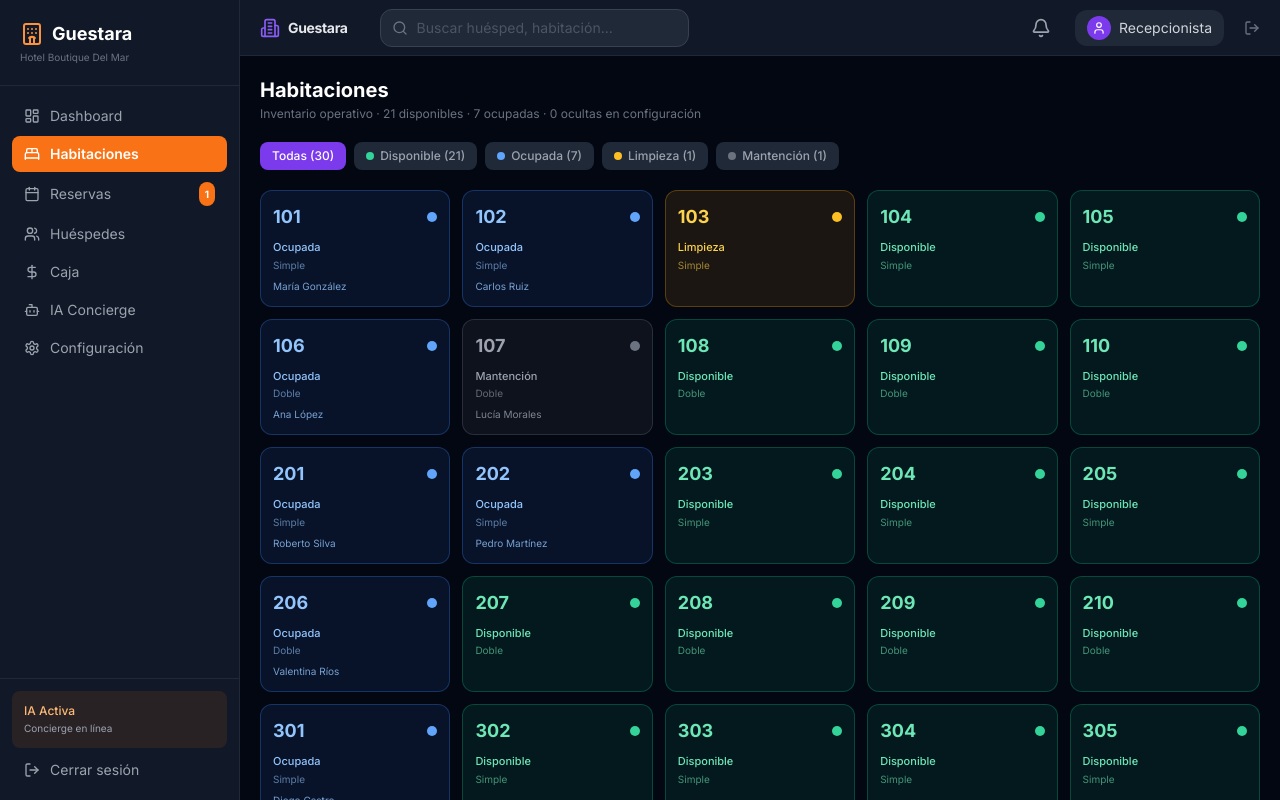
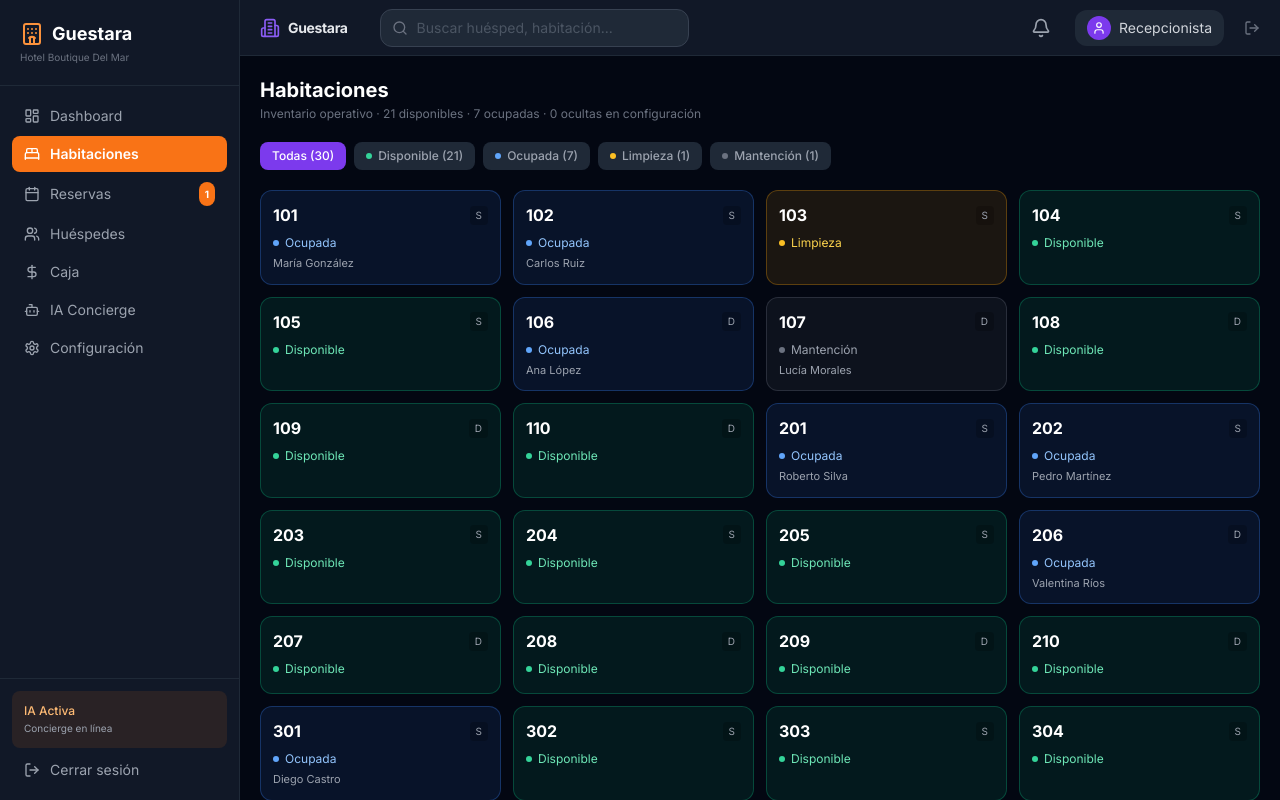
Before and after one commit to guestara-dev/guestara, a Next.js app: page /habitaciones in a window 1280 px wide. Built offline with nearby package versions, Linux system fonts and the light colour scheme.

Commit message:
fix(P1): habitaciones/page - todas clickeables + RoomInfoModal + grid mejorado

```diff
--- a/app/habitaciones/page.tsx
+++ b/app/habitaciones/page.tsx
@@ -1,8 +1,8 @@
 'use client'
 import { useState } from 'react'
 import { useStore } from '@/lib/store'
-import { Room } from '@/lib/data'
-import { BedDouble, Wrench, Sparkles, UserCheck } from 'lucide-react'
+import { Room, Reservation } from '@/lib/data'
+import { BedDouble, Wrench, Sparkles, UserCheck, X, CheckCircle, User, Plus } from 'lucide-react'
 import AlertDialog from '@/components/AlertDialog'
 import GuestModal from '@/components/GuestModal'
 
@@ -10,24 +10,89 @@ type RoomStatus = Room['status'] | 'all'
 
 const statusMeta: Record<string,{label:string;cls:string;dot:string}> = {
   available:   { label:'Disponible',  cls:'bg-emerald-500/10 border-emerald-500/30 text-emerald-300', dot:'bg-emerald-400' },
-  occupied:    { label:'Ocupada',     cls:'bg-blue-500/10   border-blue-500/30   text-blue-300',     dot:'bg-blue-400' },
-  cleaning:    { label:'Limpieza',    cls:'bg-amber-500/10  border-amber-500/30  text-amber-300',    dot:'bg-amber-400' },
-  maintenance: { label:'Mantención',  cls:'bg-gray-500/10   border-gray-500/30   text-gray-400',     dot:'bg-gray-500' },
+  occupied:    { label:'Ocupada',     cls:'bg-blue-500/10 border-blue-500/30   text-blue-300',   dot:'bg-blue-400'    },
+  cleaning:    { label:'Limpieza',    cls:'bg-amber-500/10 border-amber-500/30  text-amber-300',  dot:'bg-amber-400'   },
+  maintenance: { label:'Mantención', cls:'bg-gray-500/10  border-gray-500/30   text-gray-400',   dot:'bg-gray-500'    },
 }
 
 interface Confirm { title:string; desc:string; action:()=>void }
 
+// P1 FIX: Modal de detalle para habitacion clickeada
+function RoomInfoModal({ room, reservation, onClose, onStatusChange }: {
+  room: Room
+  reservation: Reservation | undefined
+  onClose: () => void
+  onStatusChange: (status: Room['status']) => void
+}) {
+  const meta = statusMeta[room.status]
+  return (
+    <div className="fixed inset-0 bg-black/70 backdrop-blur-sm z-50 flex items-center justify-center p-4">
+      <div className="bg-gray-900 border border-gray-700 rounded-2xl w-full max-w-sm shadow-2xl p-6">
+        <div className="flex items-center justify-between mb-5">
+          <div>
+            <h2 className="text-lg font-bold text-white">Hab. {room.number}</h2>
+            <p className="text-xs text-gray-500">Piso {room.floor} · {room.type === 'single' ? 'Simple' : 'Doble'}</p>
+          </div>
+          <button onClick={onClose}><X className="w-5 h-5 text-gray-400 hover:text-white" /></button>
+        </div>
+        <div className={`flex items-center gap-2 rounded-xl px-3 py-2 mb-4 border ${meta.cls}`}>
+          <div className={`w-2 h-2 rounded-full ${meta.dot}`} />
+          <span className="text-sm font-medium">{meta.label}</span>
+        </div>
+        {reservation && (
+          <div className="bg-blue-500/10 border border-blue-500/20 rounded-xl p-3 mb-4">
+            <p className="text-xs text-blue-400 font-medium mb-1">Huésped</p>
+            <p className="text-sm text-white font-semibold">{reservation.guest}</p>
+            <p className="text-xs text-gray-400">{reservation.checkIn} → {reservation.checkOut}</p>
+          </div>
+        )}
+        <div className="space-y-2">
+          {room.status === 'available' && (
+            <p className="text-center text-sm text-gray-500 py-2">Habitación libre y disponible.</p>
+          )}
+          {(room.status === 'cleaning' || room.status === 'maintenance') && (
+            <button
+              onClick={() => { onStatusChange('available'); onClose() }}
+              className="w-full flex items-center justify-center gap-2 bg-emerald-600 hover:bg-emerald-500 py-2.5 rounded-xl text-sm font-medium text-white transition-colors"
+            >
+              <CheckCircle className="w-4 h-4" /> Marcar como Disponible
+            </button>
+          )}
+          {room.status === 'maintenance' && (
+            <button
+              onClick={() => { onStatusChange('cleaning'); onClose() }}
+              className="w-full bg-amber-700/40 hover:bg-amber-700/60 py-2.5 rounded-xl text-sm font-medium transition-colors text-amber-300"
+            >
+              Pasar a Limpieza
+            </button>
+          )}
+          {room.status === 'occupied' && !reservation && (
+            <button
+              onClick={() => { onStatusChange('available'); onClose() }}
+              className="w-full flex items-center justify-center gap-2 bg-emerald-600 hover:bg-emerald-500 py-2.5 rounded-xl text-sm font-medium text-white transition-colors"
+            >
+              <CheckCircle className="w-4 h-4" /> Liberar habitación
+            </button>
+          )}
+          <button onClick={onClose} className="w-full bg-gray-800 hover:bg-gray-700 py-2.5 rounded-xl text-sm text-gray-400 transition-colors">
+            Cerrar
+          </button>
+        </div>
+      </div>
+    </div>
+  )
+}
+
 export default function HabitacionesPage() {
   const { rooms, reservations, updateRoomStatus, setSelectedGuest } = useStore()
-  const [filter, setFilter] = useState<RoomStatus|'all'>('all')
+  const [filter, setFilter] = useState<RoomStatus>('all')
   const [confirm, setConfirm] = useState<Confirm|null>(null)
   const [showGuestModal, setShowGuestModal] = useState(false)
-
-  const ask = (title:string, desc:string, action:()=>void) => setConfirm({title,desc,action})
+  const [selectedRoom, setSelectedRoom] = useState<Room|null>(null)
 
   // P4 FIX: solo habitaciones activas (enabled)
   const activeRooms = rooms.filter(r => r.enabled !== false)
-  const displayed   = filter === 'all' ? activeRooms : activeRooms.filter(r => r.status === filter)
+  const displayed  = filter === 'all' ? activeRooms : activeRooms.filter(r => r.status === filter)
 
   const counts = {
     all:         activeRooms.length,
@@ -37,18 +102,24 @@ export default function HabitacionesPage() {
     maintenance: activeRooms.filter(r=>r.status==='maintenance').length,
   }
 
-  const openGuestModal = (room: Room) => {
+  // P1 FIX: TODAS las habitaciones son clickeables
+  const handleRoomClick = (room: Room) => {
     const res = reservations.find(r =>
-      r.room === room.number && ['checked-in','confirmed','pending'].includes(r.status))
-    if (res) {
+      r.room === room.number && ['checked-in','confirmed','pending'].includes(r.status)
+    )
+    if (room.status === 'occupied' && res) {
       setSelectedGuest(res)
       setShowGuestModal(true)
+    } else {
+      setSelectedRoom(room)
     }
   }
 
+  const getRoomReservation = (room: Room) =>
+    reservations.find(r => r.room === room.number && ['checked-in','confirmed','pending'].includes(r.status))
+
   return (
     <div className="p-5 space-y-5">
-
       {/* HEADER */}
       <div>
         <h1 className="text-xl font-bold">Habitaciones</h1>
@@ -58,68 +129,65 @@ export default function HabitacionesPage() {
       </div>
 
       {/* FILTROS */}
-      <div className="flex gap-2 flex-wrap">
+      <div className="flex flex-wrap gap-2">
         {(['all','available','occupied','cleaning','maintenance'] as const).map(s => (
-          <button
-            key={s}
-            onClick={() => setFilter(s)}
+          <button key={s} onClick={() => setFilter(s)}
             className={`flex items-center gap-1.5 px-3 py-1.5 rounded-lg text-xs font-medium transition-colors ${
               filter === s ? 'bg-violet-600 text-white' : 'bg-gray-800 text-gray-400 hover:text-white'
             }`}
           >
-            {s !== 'all' && <span className={`w-2 h-2 rounded-full ${statusMeta[s].dot}`} />}
+            {s !== 'all' && <div className={`w-1.5 h-1.5 rounded-full ${statusMeta[s].dot}`} />}
             {s === 'all' ? `Todas (${counts.all})` : `${statusMeta[s].label} (${counts[s]})`}
           </button>
         ))}
       </div>
 
       {/* GRID */}
-      <div className="grid grid-cols-2 sm:grid-cols-3 md:grid-cols-4 xl:grid-cols-5 gap-3">
+      <div className="grid grid-cols-2 sm:grid-cols-3 lg:grid-cols-4 gap-3">
         {displayed.map(room => {
           const meta = statusMeta[room.status]
-          const res  = reservations.find(r => r.room===room.number && ['checked-in','confirmed','pending'].includes(r.status))
-          const canManage = ['cleaning','maintenance'].includes(room.status)
-          const canGuest  = room.status === 'occupied' && !!res
-
+          const res = getRoomReservation(room)
           return (
             <div
               key={room.number}
-              onClick={() => {
-                if (canGuest) openGuestModal(room)
-                else if (canManage) ask(
-                  `Hab. ${room.number} — ${meta.label}`,
-                  '¿Marcar como disponible?',
-                  () => updateRoomStatus(room.number, 'available')
-                )
-              }}
-              className={`border rounded-xl p-3 transition-all ${
-                (canGuest || canManage) ? 'cursor-pointer hover:scale-[1.02]' : 'cursor-default'
-              } ${meta.cls}`}
+              onClick={() => handleRoomClick(room)}
+              className={`border rounded-xl p-3 cursor-pointer transition-all hover:scale-[1.02] active:scale-[0.98] ${meta.cls}`}
             >
               <div className="flex items-center justify-between mb-2">
-                <span className="text-lg font-bold">{room.number}</span>
-                <span className={`w-2.5 h-2.5 rounded-full ${meta.dot}`} />
+                <span className="font-bold text-white">{room.number}</span>
+                <span className="text-[10px] bg-black/20 px-1.5 py-0.5 rounded text-gray-400">
+                  {room.type === 'single' ? 'S' : 'D'}
+                </span>
               </div>
-              <p className="text-[11px] font-medium">{meta.label}</p>
-              <p className="text-[10px] opacity-60 mt-0.5">{room.type === 'single' ? 'Simple' : 'Doble'}</p>
+              <div className="flex items-center gap-1.5 mb-1">
+                <div className={`w-1.5 h-1.5 rounded-full ${meta.dot}`} />
+                <span className="text-xs">{meta.label}</span>
+              </div>
               {res && (
-                <p className="text-[10px] mt-1.5 truncate opacity-80">{res.guest}</p>
+                <p className="text-[11px] text-gray-400 truncate mt-1">{res.guest}</p>
               )}
             </div>
           )
         })}
       </div>
 
+      {/* MODALES */}
+      {selectedRoom && (
+        <RoomInfoModal
+          room={selectedRoom}
+          reservation={getRoomReservation(selectedRoom)}
+          onClose={() => setSelectedRoom(null)}
+          onStatusChange={(status) => updateRoomStatus(selectedRoom.number, status)}
+        />
+      )}
       {confirm && (
         <AlertDialog
           title={confirm.title}
-          desc={confirm.desc}
-          variant="warning"
+          description={confirm.desc}
           onConfirm={() => { confirm.action(); setConfirm(null) }}
           onCancel={() => setConfirm(null)}
         />
       )}
-
       {showGuestModal && <GuestModal onClose={() => { setShowGuestModal(false); setSelectedGuest(null) }} />}
     </div>
   )
```
